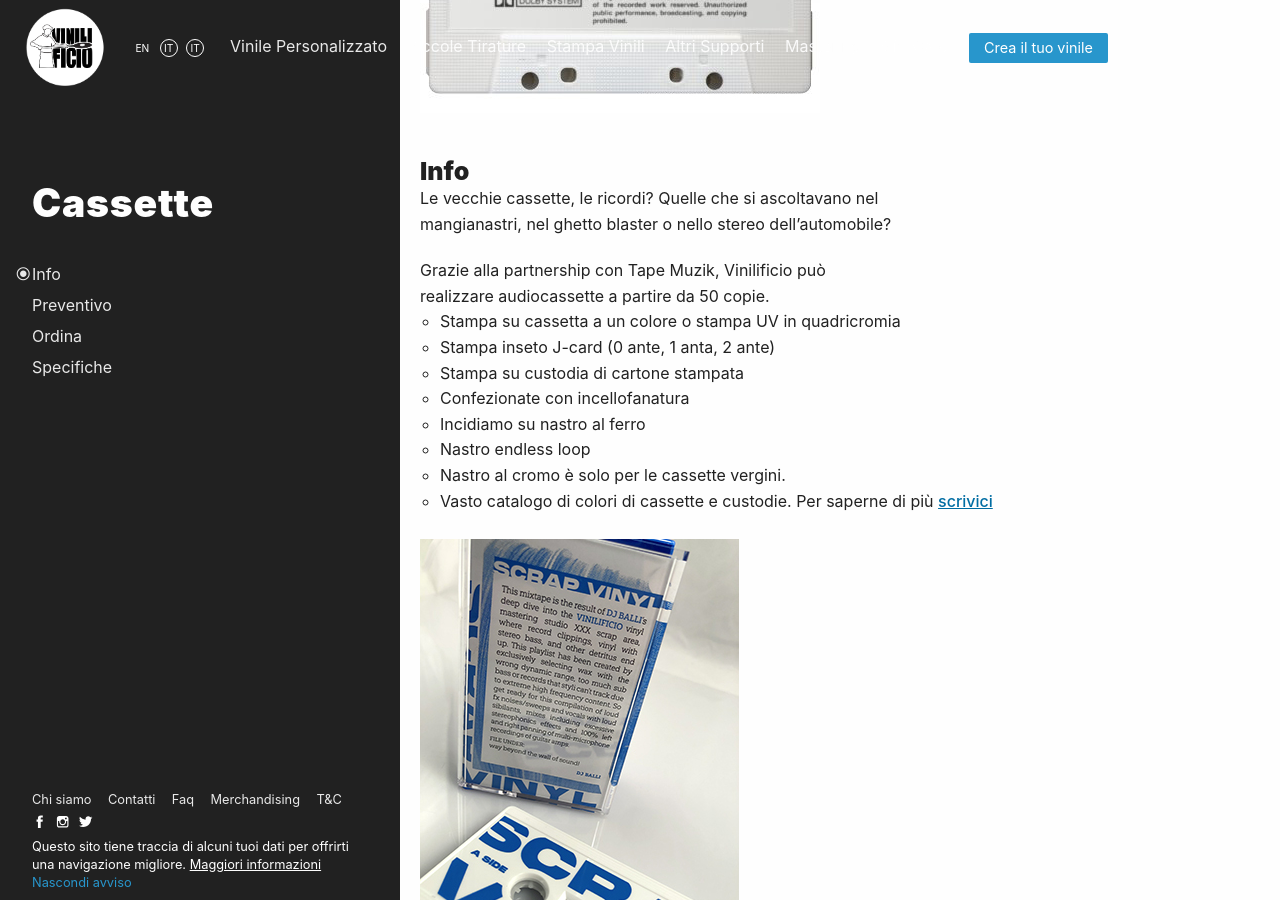
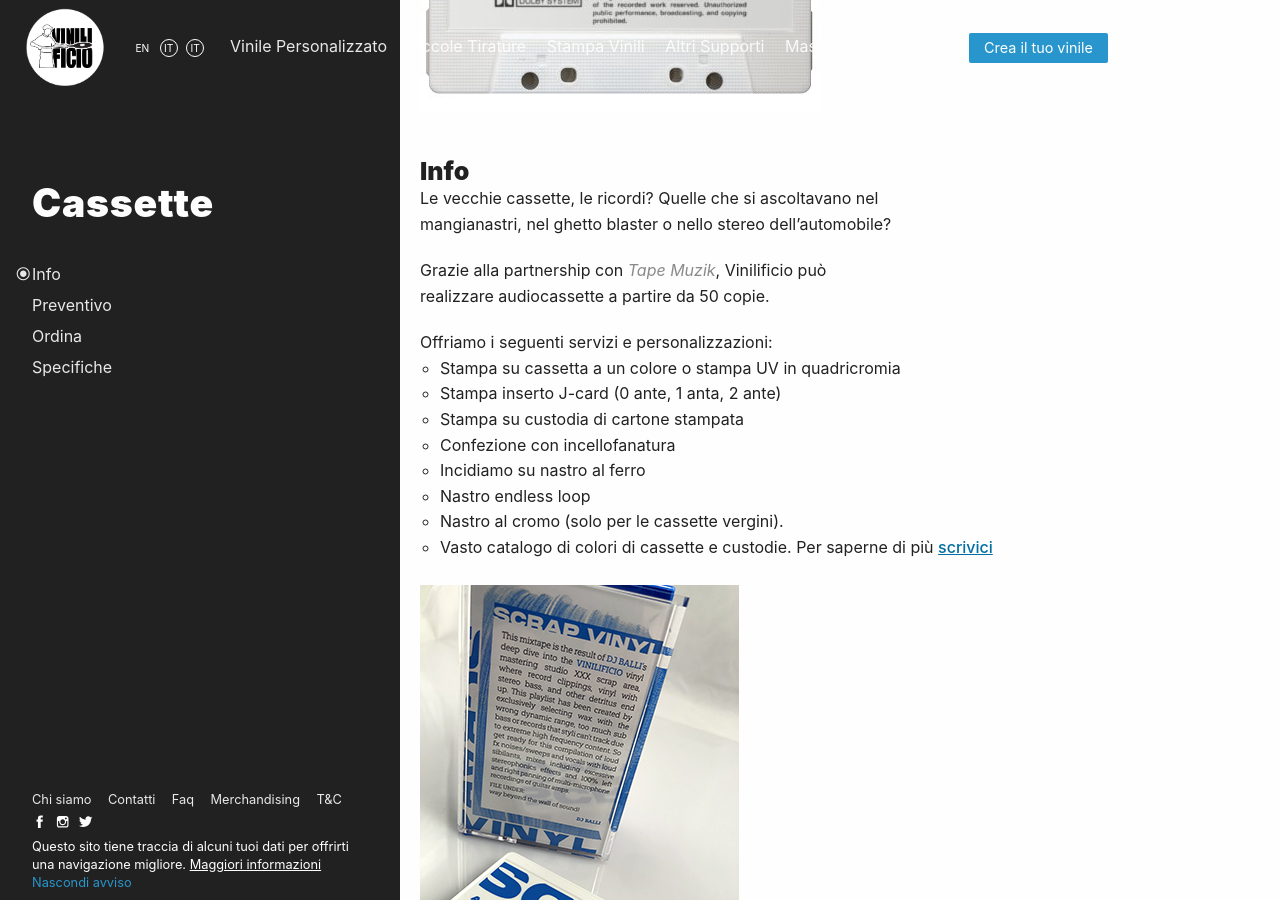
Before and after one commit to Vinilificio/vinilificio.com, a Jekyll site: the page built from _pages/cassette.md, in a window 1280 px wide and 900 px high, scrolled down 419 px. Built offline with Jekyll 4.4.1, drawn with Linux system fonts in a browser that asks for light colours; nearby versions of some CDN libraries; comment, search, counter and statistics services are not loaded.

Commit message:
Update cassette.md

```diff
--- a/_pages/cassette.md
+++ b/_pages/cassette.md
@@ -21,15 +21,18 @@ ref: cassette
 
 Le vecchie cassette, le ricordi? Quelle che si ascoltavano nel mangianastri, nel ghetto blaster  o nello stereo dell’automobile?
 
-Grazie alla partnership con Tape Muzik, Vinilificio può realizzare audiocassette a partire da 50 copie.
+Grazie alla partnership con _Tape Muzik_, Vinilificio può realizzare audiocassette a partire da 50 copie.
+
+Offriamo i seguenti servizi e personalizzazioni:
+
 
 - Stampa su cassetta a un colore o stampa UV in quadricromia
-- Stampa inseto J-card (0 ante, 1 anta, 2 ante)
+- Stampa inserto J-card (0 ante, 1 anta, 2 ante)
 - Stampa su custodia di cartone stampata
-- Confezionate con incellofanatura
+- Confezione con incellofanatura
 - Incidiamo su nastro al ferro
 - Nastro endless loop
-- Nastro al cromo è solo per le cassette vergini.
+- Nastro al cromo (solo per le cassette vergini).
 - Vasto catalogo di colori di cassette e custodie. Per saperne di più <a href="mailto:info@vinilificio.com">scrivici</a>
 
 ![cassetta](/img/cassette_scrapvinyl02.jpg)
```
